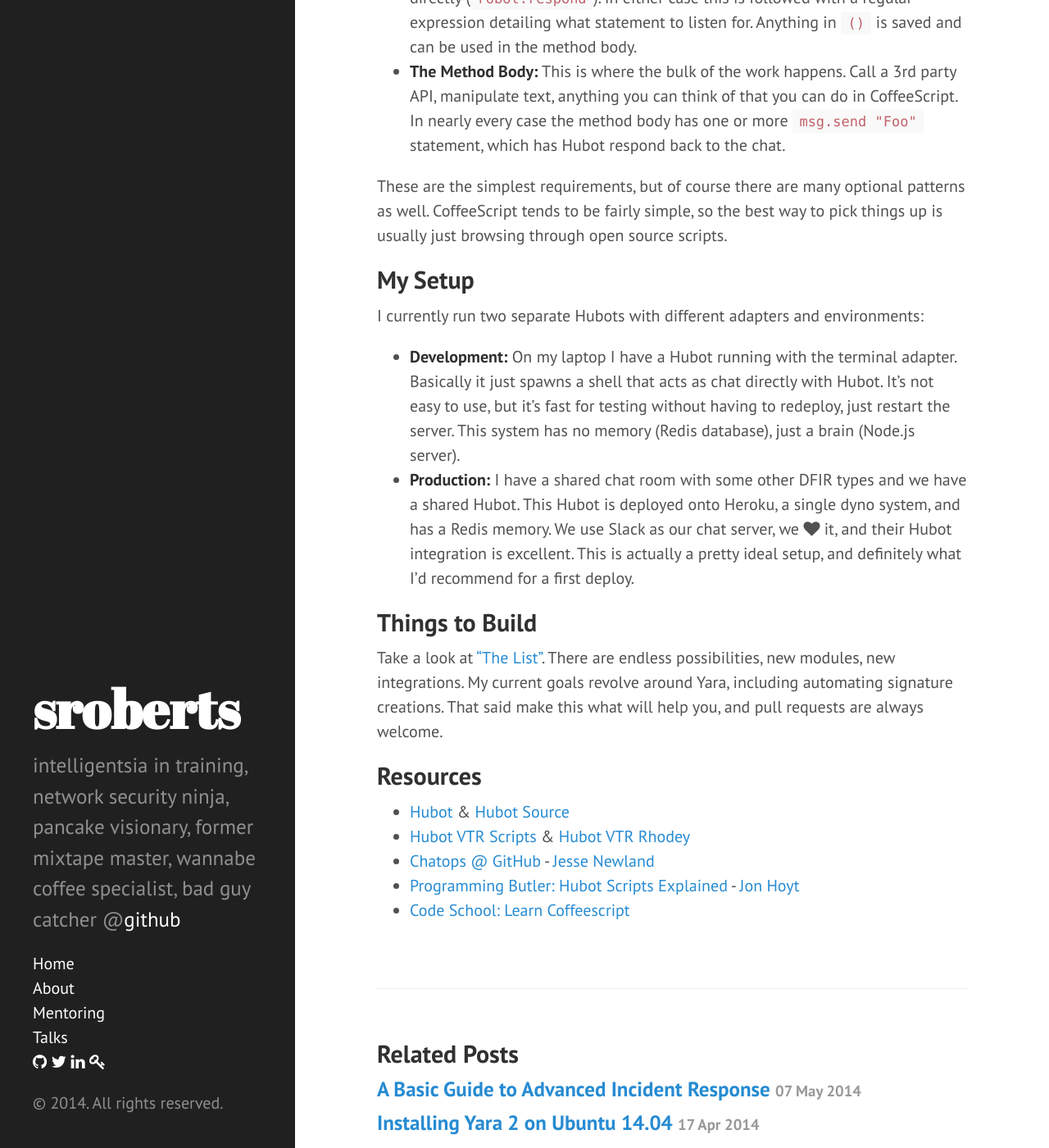
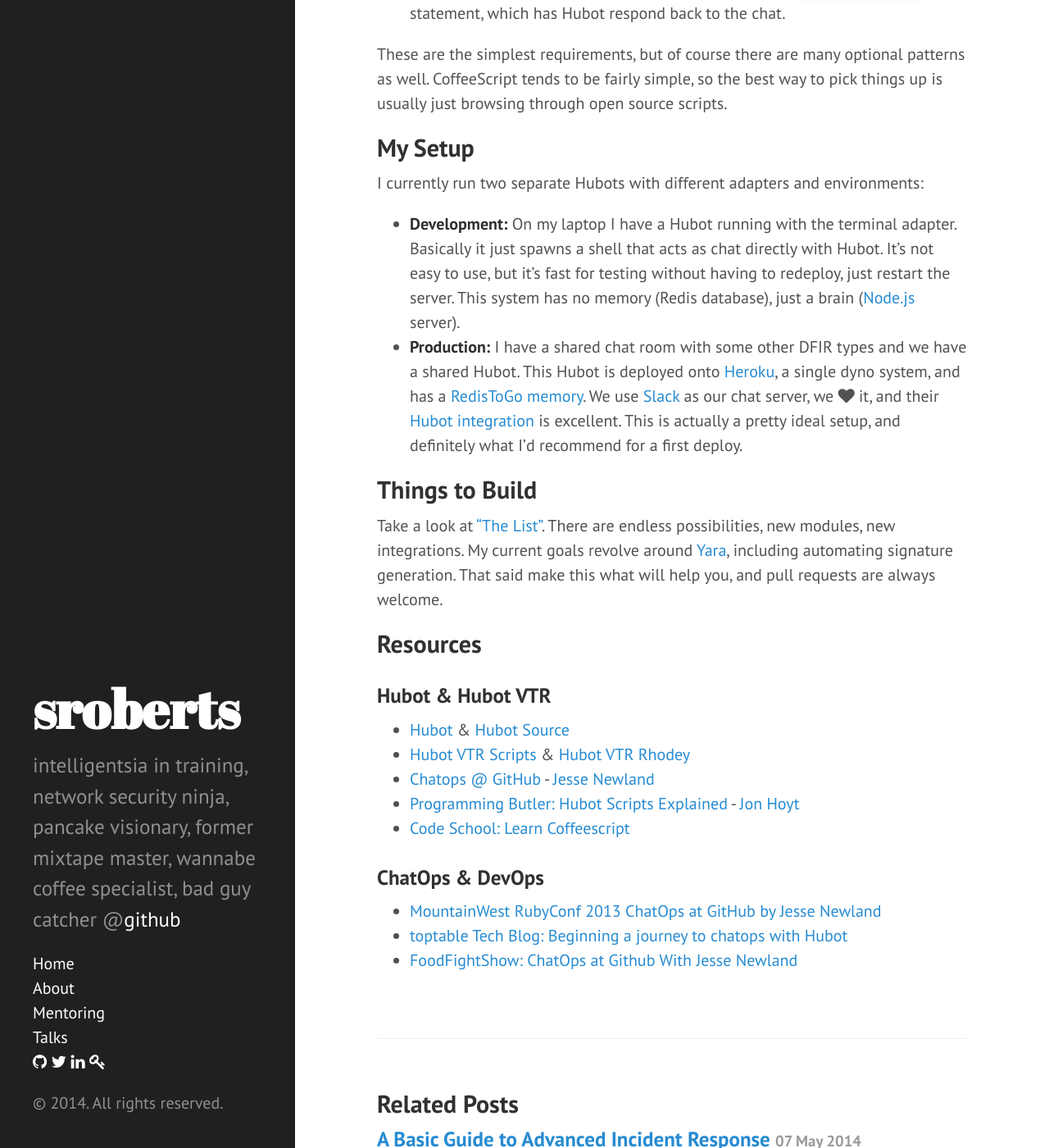
Before and after one commit to sroberts/sroberts.github.io, a Jekyll site: the page built from _posts/2014-05-14-using-robots-to-fight-bad-guys.md, in a window 1280 px wide and 1400 px high, scrolled down 3942 px. Shown: the whole window at 82% size. Built offline with Jekyll 4.4.1, drawn with Linux system fonts in a browser that asks for light colours; nearby versions of some CDN libraries; Markdown is read by kramdown in place of the engine named in the settings; some of the changed text lies outside the part shown.

Commit message:
updated date

```diff
--- a/_posts/2014-05-13-using-robots-to-fight-bad-guys.md
+++ b/_posts/2014-05-14-using-robots-to-fight-bad-guys.md
@@ -3,7 +3,7 @@
 title: Using Robots to Fight Bad Guys
 ---
 
-At the end of last year I was invited few places ([CentralPA Open Source](http://cposc.org/), [BSidesDFW](http://www.securitybsides.com/w/page/60987881/BSidesDFW), & [BayThreat](http://www.baythreat.org/)) and gave a talk about some of the work I've done to adapt [Hubot](https://hubot.github.com/), GitHub's friendly-ish chatbot, and GitHub's Chat Ops workflow for DFIR. While it was great to get the ideas out there's a lot to deploying, using, and customizing VTR. So this is my extended breakdown of [ChatOps](http://www.reddit.com/r/chatops/), Hubot, Hubot-VTR, and building modules in CoffeeScript.
+At the end of last year I was invited few places ([CentralPA Open Source](http://cposc.org/), [BSidesDFW](http://www.securitybsides.com/w/page/60987881/BSidesDFW), & [BayThreat](http://www.baythreat.org/)) and gave a talk about some of the work I've done to adapt Hubot, GitHub's friendly-ish chatbot, and GitHub's Chat Ops workflow for DFIR. While it was great to get the ideas out there's a lot to deploying, using, and customizing VTR. So this is my extended breakdown of [ChatOps](http://www.reddit.com/r/chatops/), [Hubot](https://hubot.github.com/), [Hubot-VTR](https://github.com/sroberts/hubot-vtr-scripts), and building modules in [CoffeeScript](http://coffeescript.org/).
 
 ## My Presentation
 <script async class="speakerdeck-embed" data-id="d8d4ee4026280131bf6a16acd67ce186" data-ratio="1.33333333333333" src="//speakerdeck.com/assets/embed.js"></script>
@@ -104,15 +99,22 @@
 ## My Setup
 I currently run two separate Hubots with different adapters and environments:
 
-* **Development:** On my laptop I have a Hubot running with the terminal adapter. Basically it just spawns a shell that acts as chat directly with Hubot. It's not easy to use, but it's fast for testing without having to redeploy, just restart the server. This system has no memory (Redis database), just a brain (Node.js server).
-* **Production:** I have a shared chat room with some other DFIR types and we have a shared Hubot. This Hubot is deployed onto Heroku, a single dyno system, and has a Redis memory. We use Slack as our chat server, we <i class="fa fa-heart"></i> it, and their Hubot integration is excellent. This is actually a pretty ideal setup, and definitely what I'd recommend for a first deploy.
+* **Development:** On my laptop I have a Hubot running with the terminal adapter. Basically it just spawns a shell that acts as chat directly with Hubot. It's not easy to use, but it's fast for testing without having to redeploy, just restart the server. This system has no memory (Redis database), just a brain ([Node.js](http://nodejs.org/) server).
+* **Production:** I have a shared chat room with some other DFIR types and we have a shared Hubot. This Hubot is deployed onto [Heroku](heroku.com), a single dyno system, and has a [RedisToGo memory](https://addons.heroku.com/redistogo). We use [Slack](https://slack.com/) as our chat server, we <i class="fa fa-heart"></i> it, and their [Hubot integration](https://github.com/tinyspeck/hubot-slack) is excellent. This is actually a pretty ideal setup, and definitely what I'd recommend for a first deploy.
 
 ## Things to Build
-Take a look at ["The List"](https://gist.github.com/sroberts/f9ea3a774c585c094f15). There are endless possibilities, new modules, new integrations. My current goals revolve around Yara, including automating signature creations. That said make this what will help you, and pull requests are always welcome.
+Take a look at ["The List"](https://gist.github.com/sroberts/f9ea3a774c585c094f15). There are endless possibilities, new modules, new integrations. My current goals revolve around [Yara](https://github.com/plusvic/yara), including automating signature generation. That said make this what will help you, and pull requests are always welcome.
 
 ## Resources
+
+### Hubot & Hubot VTR
 * [Hubot](http://hubot.github.com) & [Hubot Source](https://github.com/github/hubot)
 * [Hubot VTR Scripts](https://github.com/sroberts/hubot-vtr-scripts) & [Hubot VTR Rhodey](https://github.com/sroberts/hubot-vtr-rhodey)
 * [Chatops @ GitHub](www.youtube.com/watch?v=NST3u-GjjFw) - [Jesse Newland](https://twitter.com/jnewland)
 * [Programming Butler: Hubot Scripts Explained](theprogrammingbutler.com/blog/archives/2011/10/28/hubot-scripts-explained/) - [Jon Hoyt](https://twitter.com/jonmagic)
 * [Code School: Learn Coffeescript](https://www.codeschool.com/courses/coffeescript)
+
+### ChatOps & DevOps
+* [MountainWest RubyConf 2013 ChatOps at GitHub by Jesse Newland](http://www.youtube.com/watch?v=-LxavzqLHj8)
+* [toptable Tech Blog: Beginning a journey to chatops with Hubot](http://tech.toptable.co.uk/blog/2013/11/22/beginning-a-journey-to-chatops-with-hubot/)
+* [FoodFightShow: ChatOps at Github With Jesse Newland](http://foodfightshow.org/2012/08/chatops-at-github-with-jesse-newland.html)
```
Also changed, not shown: other parts of _posts/2014-05-14-using-robots-to-fight-bad-guys.md (+1 -6 lines).
